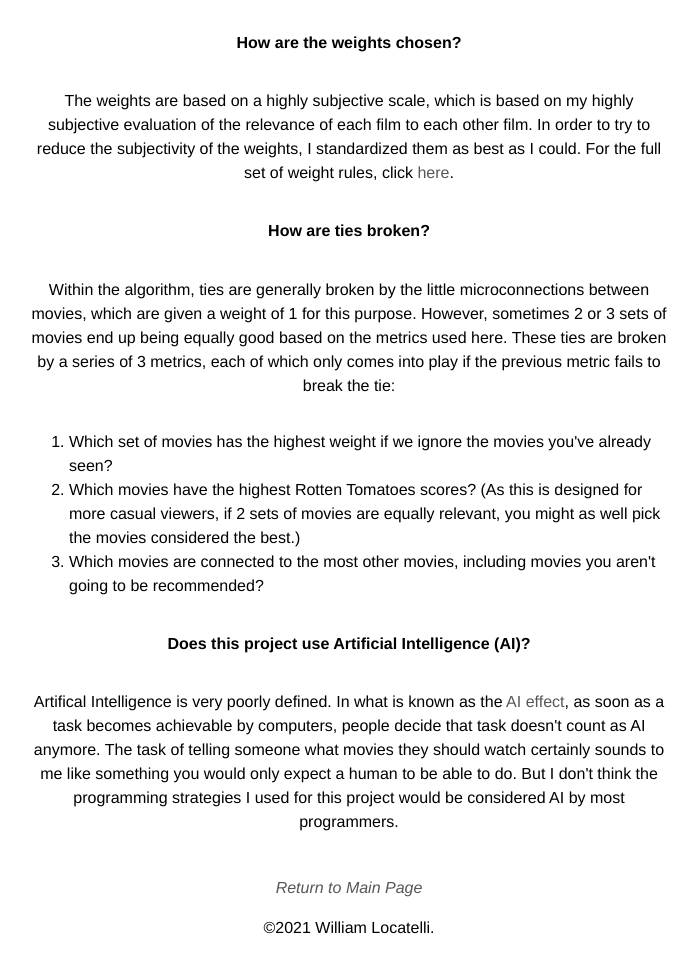
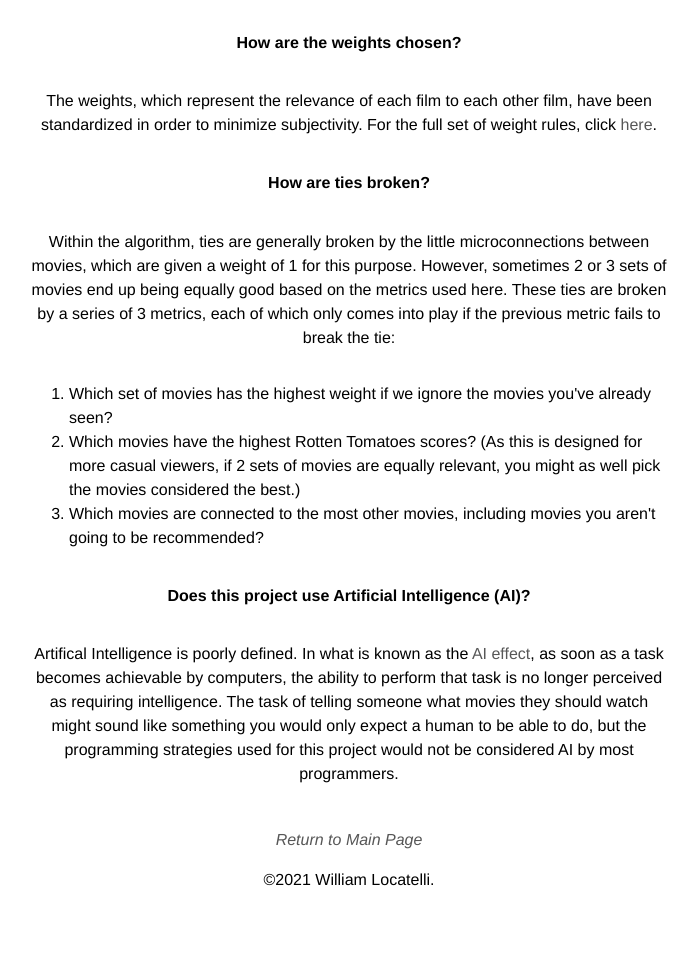
Before and after one commit to WilliamLocatelli/mcu-expert, a website: page public/FAQ.html in a window 1280 px wide. Shown: the part 1936-2909 px from the top of the page, without its empty margins (291-989 px from the left). After the commit the page ends 2886 px from the top, so only its background shows below. Drawn offline with Linux system fonts and the light colour scheme.

Commit message:
FAQ cleanup

```diff
--- a/public/FAQ.html
+++ b/public/FAQ.html
@@ -22,10 +22,6 @@ The FAQ page for the Marvel Movie Picker Helper Wizard App.
         When you watch the movies you've been wanting to see, you probably will want to have seen a few other movies
         first so you have proper context for the movies you're watching. This app will give you recommendations for
         which other movies to watch first.</p>
-    <!--<h4>Why did I get fewer movies than I requested?</h4>
-    <p>The algorithms recommend you movies to watch before you watch your selected movies. You will never be recommended
-    movies released after your newest selected movie, which can result in fewer recommendations
-    than you requested.</p>-->
     <h4>What does MCU stand for?</h4>
     <p>The MCU is the Marvel Cinematic Universe, which is the setting of every film made by Marvel Studios, and
         the upcoming Disney+ shows made by Marvel Studios, and many now-cancelled television shows made by Marvel
@@ -33,11 +29,6 @@ The FAQ page for the Marvel Movie Picker Helper Wizard App.
     <h4>Why are Marvel movies like the X-Men films, Fantastic Four, Deadpool, Venom, etc left out?</h4>
     <p>Those movies contain Marvel characters, but they were not made by Marvel Studios, and they do not take place
         in the Marvel Cinematic Universe.</p>
-    <!--<h4>Why should I trust you? This app is obviously very subjective and I'm probably a bigger MCU fan than you!</h4>
-    <p>If you're a bigger MCU fan than me, you aren't the target audience for this app because you've already seen
-        all of the movies many times. And if your friends want to know which movies they should watch, they'll just ask you,
-        so you don't need to worry about them getting bad info from this site! However, for anyone who doesn't have you as
-        a friend, this site will hopefully be more useful than having no resource at all.</p>-->
     <h3>What Does Each Algorithm Do?</h3>
     <p>The algorithms are currently undergoing revision - these FAQs will be updated when the revisions are complete.</p>
     <h4>Most Interconnected</h4>
@@ -62,29 +53,14 @@ The FAQ page for the Marvel Movie Picker Helper Wizard App.
         nothing in these movies is relevant to <em>Black Panther</em>, so the Most Recent option will skip those and
         instead recommend you <em>Avengers: Age of Ultron</em>, <em>Ant-Man</em>, and <em>Captain America: Civil War</em>.
     </p>
-    <!--<h4>What does Whatever It Takes do?</h4>
-    <p>Whatever It Takes will give you the "default" movies for the algorithm you selected.</p>
-    <p>If you selected Most Relevant, you will be recommended all the movies immediately relevant to your selected
-        movies and nothing else.</p>
-
-    <p>When Most Interconnected or Most Recent is selected, Whatever It Takes is treated exactly the same as if you had
-        requested an unlimited number of movies, which means that both of these options will give the same results.</p>-->
-    <!--<p>If you selected Most Recent, it will give you all the movies which your movies directly continue from, but no
-        movies that those additional movies continue from. For example, if you request the most recent movies to
-        <em>Avengers: Infinity War</em>, you will receive <em>Guardians Of The Galaxy Vol. 2</em>,
-        <em>Spider-Man: Homecoming</em>, <em>Thor: Ragnarok</em>, and <em>Black Panther</em>. You will not receive
-        <em>Captain America: Civil War</em>, as <em>Spider-Man: Homecoming</em> and <em>Black Panther</em> both
-        continue stories from <em>Captain America: Civil War</em>. Another way of explaining this would be to say
-        you get the most recent movies which could be watched in any order.</p>-->
     <h3>How does the code work?</h3>
     <p>The set of films is modeled as a weighted directed acyclic graph, where each vertex represents a film. Connections
         between the films are represented as edges between the vertices, with stronger connections having higher weights.
         The way the films are selected from this graph is dependent on which algorithm you choose.
     </p>
     <h4>How are the weights chosen?</h4>
-    <p>The weights are based on a highly subjective scale, which is based on my highly subjective evaluation
-        of the relevance of each film to each other film. In order to try to reduce the subjectivity of the weights, I
-        standardized them as best as I could. For the full set of weight rules, click <a href="Weights.html">here</a>.
+    <p>The weights, which represent the relevance of each film to each other film, have been standardized in order
+        to minimize subjectivity. For the full set of weight rules, click <a href="Weights.html">here</a>.
     </p>
     <h4>How are ties broken?</h4>
     <p>Within the algorithm, ties are generally broken by the little microconnections between movies, which are given a
@@ -98,11 +74,11 @@ The FAQ page for the Marvel Movie Picker Helper Wizard App.
         <li>Which movies are connected to the most other movies, including movies you aren't going to be recommended?</li>
     </ol>
     <h4>Does this project use Artificial Intelligence (AI)?</h4>
-    <p>Artifical Intelligence is very poorly defined. In what is known as the <a href="https://en.wikipedia.org/wiki/AI_effect">
-        AI effect</a>, as soon as a task becomes achievable by computers, people decide that task doesn't count as AI
-        anymore. The task of telling someone what movies they should watch certainly sounds to me like something you
-        would only expect a human to be able to do. But I don't think the programming strategies I used for this project
-        would be considered AI by most programmers.</p>
+    <p>Artifical Intelligence is poorly defined. In what is known as the <a href="https://en.wikipedia.org/wiki/AI_effect">
+        AI effect</a>, as soon as a task becomes achievable by computers, the ability to perform that task is no longer
+        perceived as requiring intelligence. The task of telling someone what movies they should watch might sound like
+        something you would only expect a human to be able to do, but the programming strategies used for this project
+        would not be considered AI by most programmers.</p>
     <footer>
         <p><a href="/"><em>Return to Main Page</em></a></p>
         <p>©2021 William Locatelli.</p>
```
